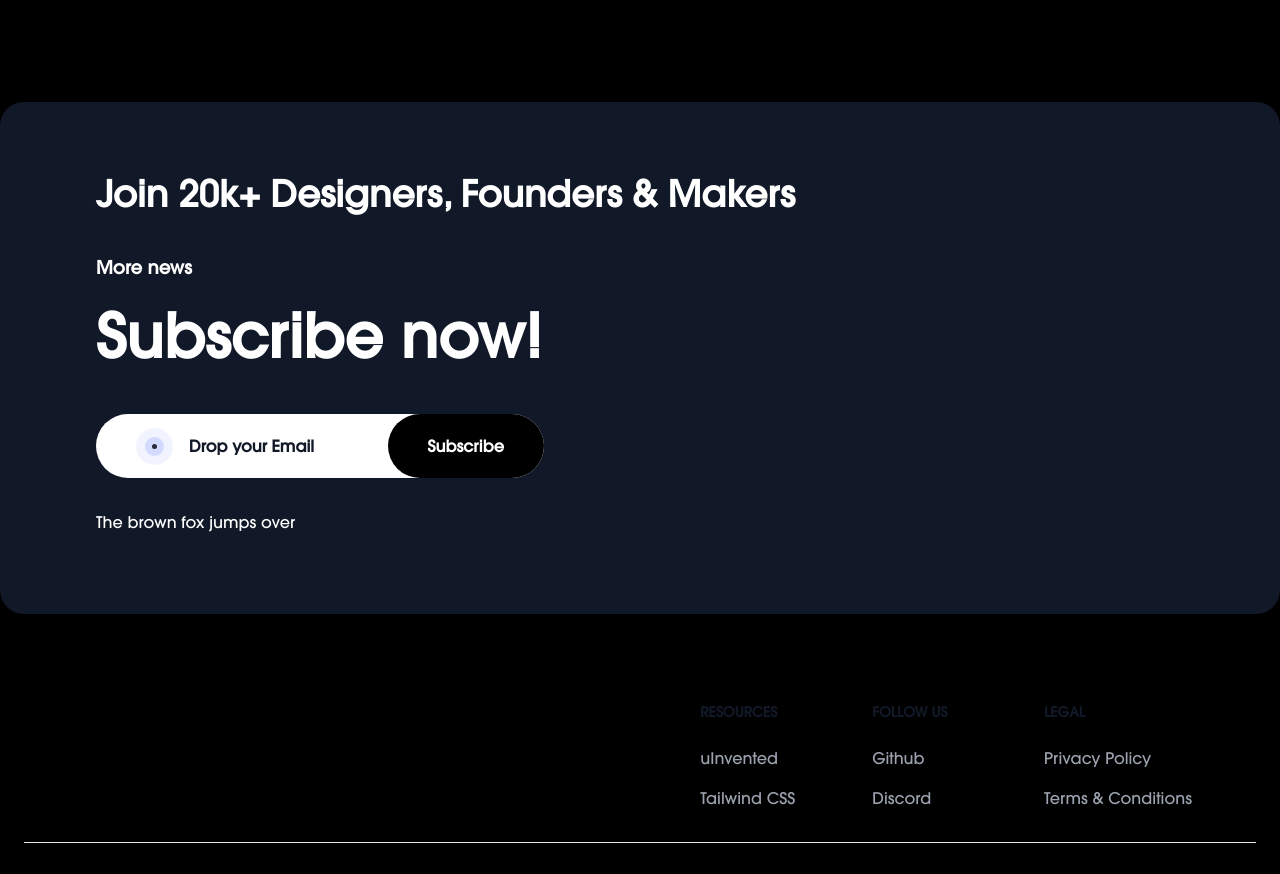
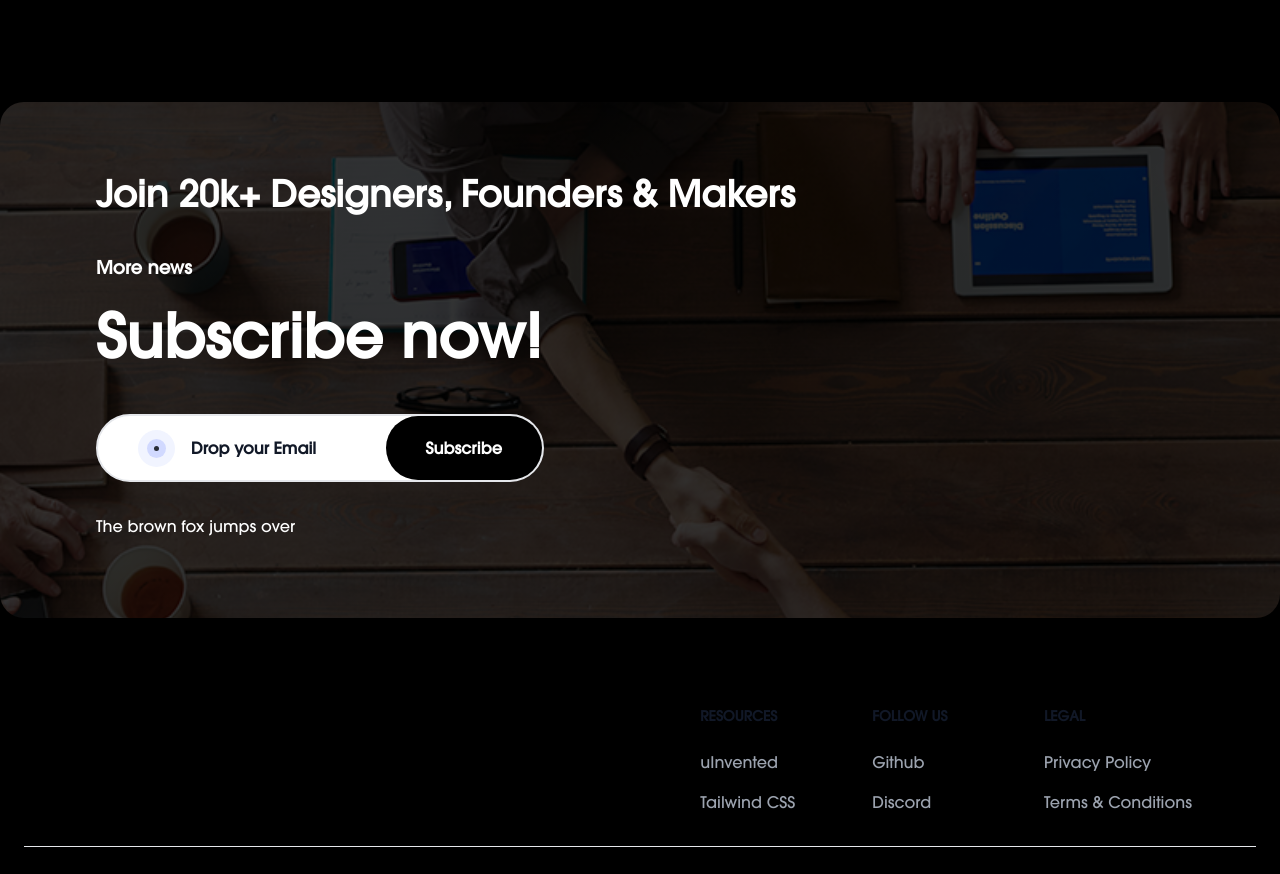
Before and after one commit to inductor69/uInvented, a Next.js app: page / in a window 1280 px wide. Shown: the part 5084-5958 px from the top of the page. Built offline with nearby package versions, Linux system fonts and the light colour scheme; a web font is replaced by a local one.

Commit message:
subscribe

```diff
--- a/components/Landing/landing.js
+++ b/components/Landing/landing.js
@@ -245,14 +245,15 @@ export default function Landing() {
 
                 <div className="container  mx-auto   ">
                     <div className="mx-auto pb-[4rem] pt-[4rem]">
-                        <div className="relative pt-16 px-6 lg:px-24 pb-20 bg-gray-900 rounded-3xl overflow-hidden">
+                        <div className="relative pt-16 px-6 lg:px-24 pb-20 bg  bg-opacity-5 bg-cover backdrop-brightness-50 rounded-3xl overflow-hidden"
+                          style={{backgroundImage:'linear-gradient(rgba(0,0,0,0.8), rgba(0,0,0,0.8)), url(./images/git.png)'}}>
 
                             <div className="relative">
                                 <div className="text-3xl md:text-4xl md:leading-[3.5rem]   text-white font-bold  mb-8">Join 20k+ Designers, Founders & Makers</div>
 
                                 <span className="text-base lg:text-lg text-white font-bold">More news</span>
                                 <h3 className="mt-6 mb-12 text-5xl lg:text-6xl text-white font-bold font-heading">Subscribe now!</h3>
-                                <div className="sm:max-w-md mb-8 sm:flex sm:items-center sm:bg-white sm:rounded-full">
+                                <div className="sm:max-w-md mb-8 sm:flex sm:items-center sm:bg-white border-2 sm:rounded-full">
                                     <span className="hidden sm:inline-block pl-2 sm:pl-6 lg:pl-10 ">
                                         <svg width="37" height="37" viewbox="0 0 37 37" fill="none" xmlns="http://www.w3.org/2000/svg"><circle cx="18.5" cy="18.5" r="9.5" fill="#1F40FF" fill-opacity="0.15"></circle><circle cx="18.5" cy="18.5" r="18.5" fill="#1F40FF" fill-opacity="0.06"></circle><circle cx="18.5" cy="18.5" r="2.5" fill="#282C36"></circle></svg>
                                     </span>
```
Also changed, not shown: public/images/git.png (added).
